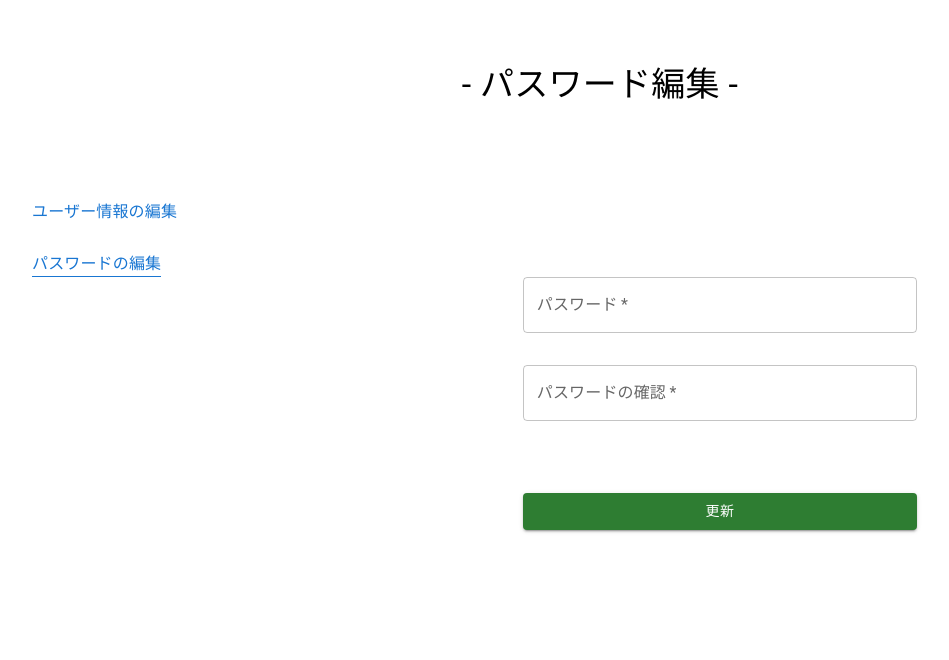
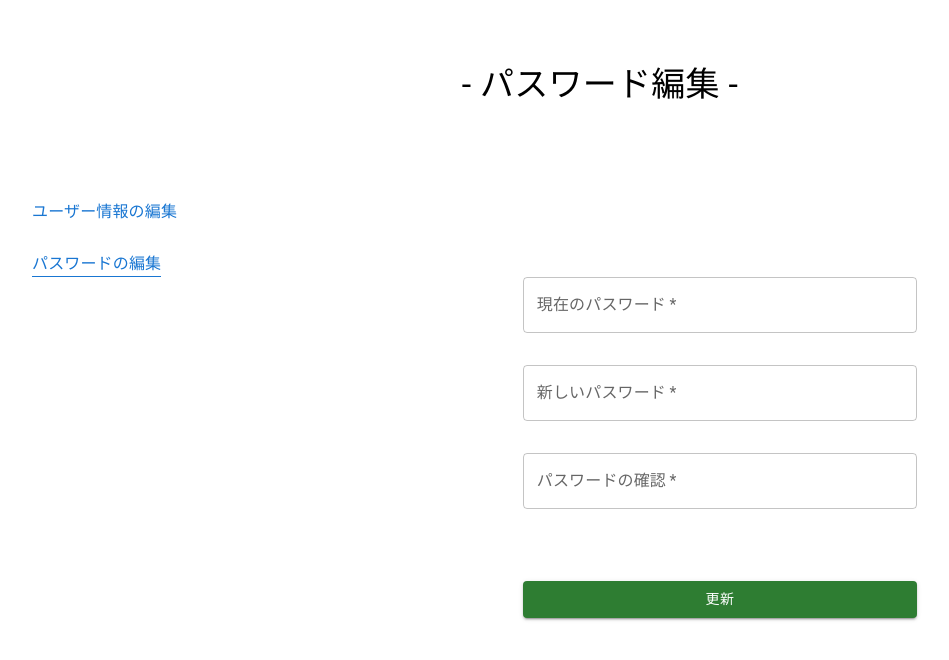
Before and after one commit to Invoice-ti-mukaihatu/invoice_front, a React app: page /password_edit in a window 1280 px wide. Shown: the top 660 px of the page, without its empty margins (40-989 px from the left). Built offline with nearby package versions, Linux system fonts and the light colour scheme; the HTML template or start-up script is replaced by a standard one.

Commit message:
パスワード更新APIを繋ぎこみ

```diff
--- a/src/pages/passwordEdit/PasswordEdit.tsx
+++ b/src/pages/passwordEdit/PasswordEdit.tsx
@@ -1,9 +1,29 @@
-import * as React from "react";
+import React from "react";
 import { Box, Button, Container, Grid, TextField, Typography } from "@mui/material";
-import { AccountCircle } from "@mui/icons-material";
 import { useNavigate } from "react-router-dom";
+import { useState } from "react";
+import axios from "axios";
 
 export const PasswordEdit: React.FC = () => {
+  const [oldPassword, setOldPassword] = useState<string>("");
+  const [newPassword, setNewPassword] = useState<string>("");
+  const [checkPassword, setCheckPassword] = useState<string>("");
+  const updatePassword = async () => {
+    if (newPassword === checkPassword) {
+      console.log("OK");
+    } else {
+      console.log("NG");
+    }
+    axios
+      .put<string>(`/users/password`, { oldPassword, newPassword })
+      .catch((e) => {
+        console.log(e);
+      })
+      .then(() => {
+        navigate("/menu");
+      });
+  };
+
   const navigate = useNavigate();
   return (
     <Container fixed>
@@ -48,10 +68,25 @@ export const PasswordEdit: React.FC = () => {
                   <Grid item xs={6}>
                     <TextField
                       required
-                      label="パスワード"
+                      label="現在のパスワード"
                       id="outlined-size-normal"
                       type="password"
                       fullWidth
+                      value={oldPassword}
+                      onChange={(e) => setOldPassword(e.target.value)}
+                    />
+                  </Grid>
+                  <Grid item xs={3}></Grid>
+                  <Grid item xs={3}></Grid>
+                  <Grid item xs={6}>
+                    <TextField
+                      required
+                      label="新しいパスワード"
+                      id="outlined-size-normal"
+                      type="password"
+                      fullWidth
+                      value={newPassword}
+                      onChange={(e) => setNewPassword(e.target.value)}
                     />
                   </Grid>
                   <Grid item xs={3}></Grid>
@@ -63,12 +98,14 @@ export const PasswordEdit: React.FC = () => {
                       id="outlined-size-normal"
                       type="password"
                       fullWidth
+                      value={checkPassword}
+                      onChange={(e) => setCheckPassword(e.target.value)}
                     />
                   </Grid>
                   <Grid item xs={3}></Grid>
                   <Grid item xs={3}></Grid>
                   <Grid item xs={6} mt={5}>
-                    <Button color="success" fullWidth variant="contained">
+                    <Button color="success" fullWidth variant="contained" onClick={updatePassword}>
                       更新
                     </Button>
                   </Grid>
--- a/src/pages/userEdit/UserEdit.tsx
+++ b/src/pages/userEdit/UserEdit.tsx
@@ -10,9 +10,14 @@ export const UserEdit: React.FC = () => {
   const navigate = useNavigate();
   const [user, setUser] = useState<User>(initUser);
   const updateUser = async () => {
-    axios.put<string>(`/users`, user).catch((e) => {
-      console.log(e);
-    });
+    axios
+      .put<string>(`/users`, user)
+      .catch((e) => {
+        console.log(e);
+      })
+      .then(() => {
+        navigate("/menu");
+      });
   };
 
   useEffect(() => {
```
